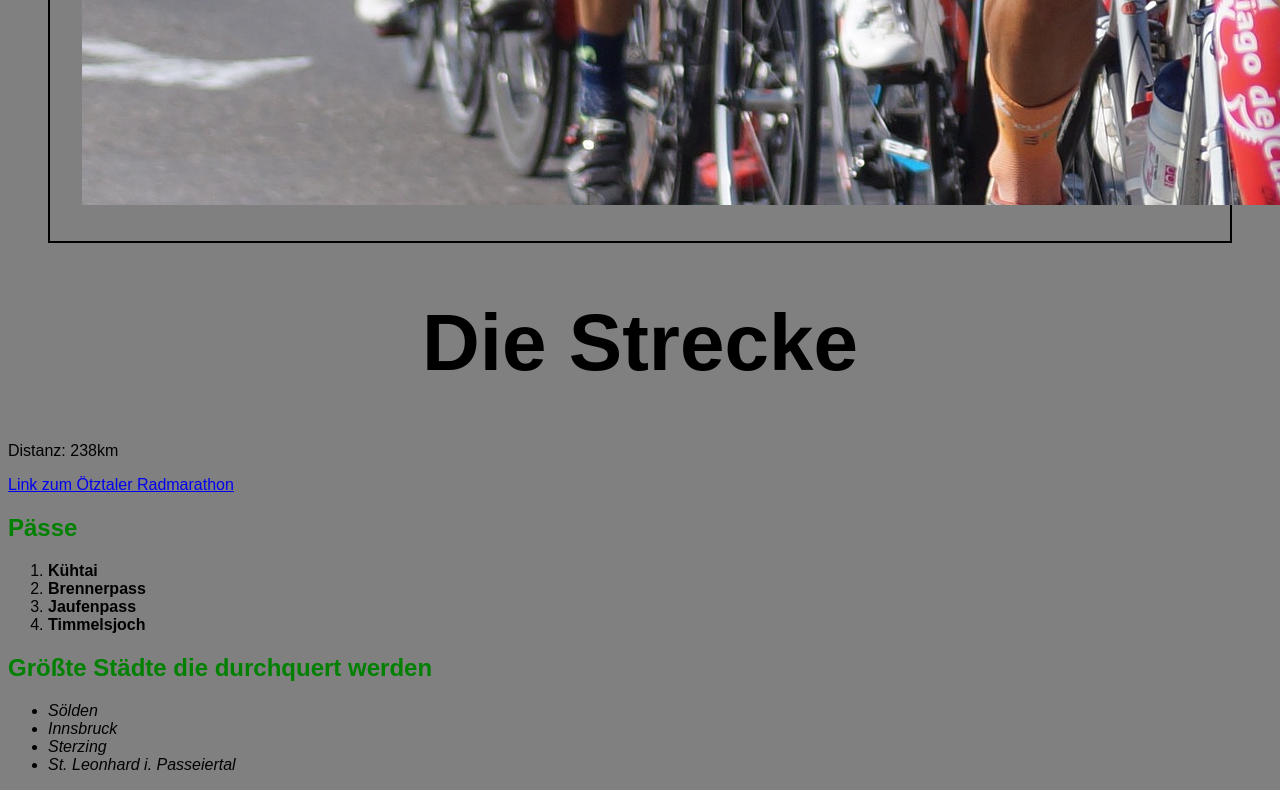
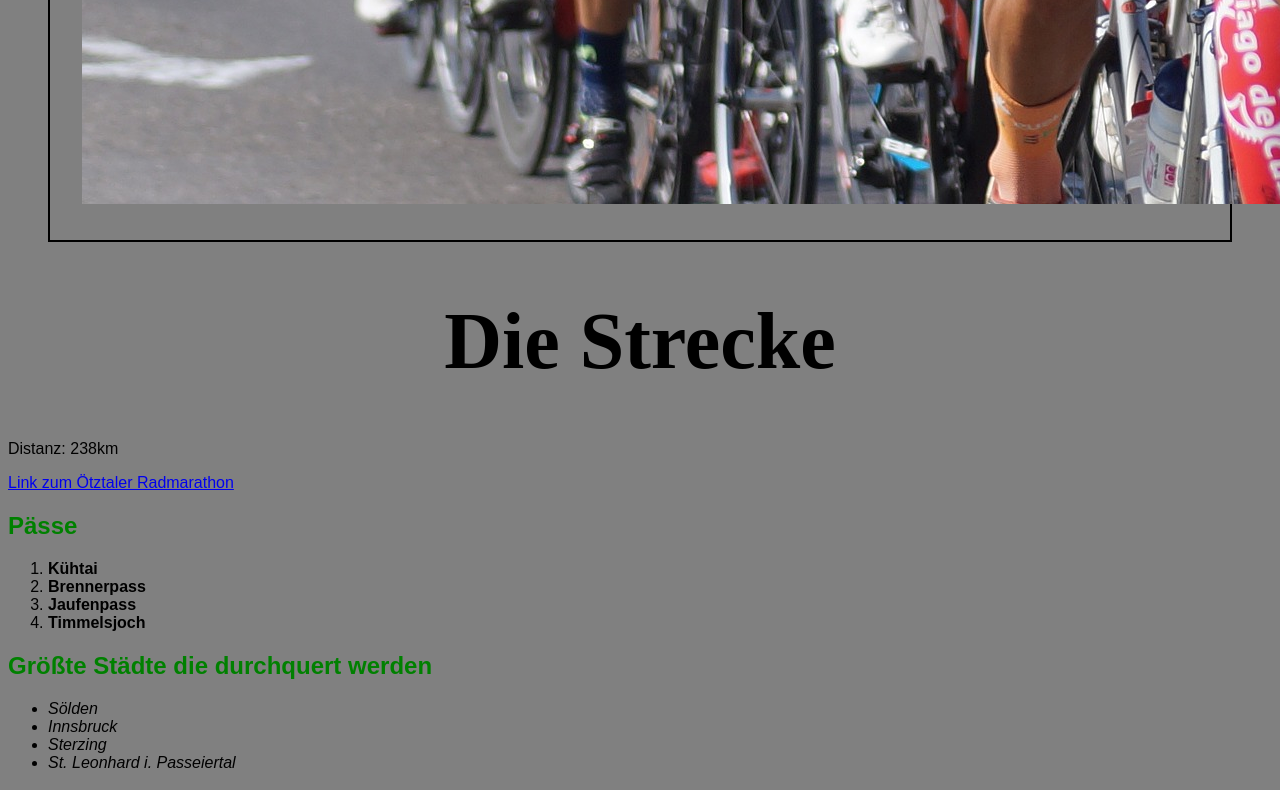
Before and after one commit to FusulierChristopher/FusulierChristopher.github.io, a plain HTML site: page oetztaler.html in a window 1280 px wide. Shown: the part 1308-2098 px from the top of the page. Drawn offline with Linux system fonts and the light colour scheme.

Commit message:
Signed-off-by: Christopher Fusulier <christopher.fusulier@student.uibk.ac.at>

```diff
--- a/oetztaler.html
+++ b/oetztaler.html
@@ -5,11 +5,12 @@
 		<title>Radmarathon in Sölden</title>
 		<style>
 		body {
-			font-family : Arial;
+			font-family : sans-serif;
 		}
 		h1 {
 			text-align:center;
 			font-size:80px;
+			font-family: serif;
 		}
 		h2 {
 			color:green;
```
